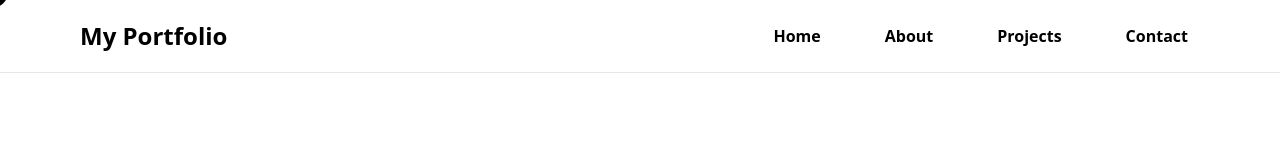
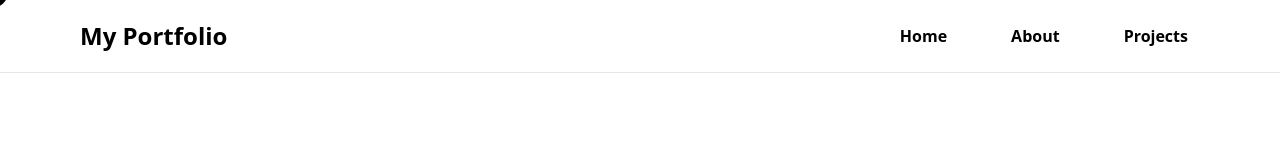
Before and after one commit to AssassinMaeve/portfolio-demo, a Next.js app: page / in a window 1280 px wide. Shown: the top 160 px of the page. Built offline with nearby package versions, Linux system fonts and the light colour scheme.

Commit message:
contact us removed

```diff
--- a/src/app/components/NavBar.js
+++ b/src/app/components/NavBar.js
@@ -9,7 +9,6 @@ export default function NavBar(){
             <Link href='/' className="px-3 py-2 rounded-lg transition duration-300 hover:bg-black hover:text-white">Home</Link>
             <Link href='/about' className="px-3 py-2 rounded-lg transition duration-300 hover:bg-black hover:text-white">About</Link>
             <Link href='/projects' className="px-3 py-2 rounded-lg transition duration-300 hover:bg-black hover:text-white">Projects</Link>
-            <Link href='/contact' className="px-3 py-2 rounded-lg transition duration-300 hover:bg-black hover:text-white">Contact</Link>
             </div>
         </nav>
     );
```
